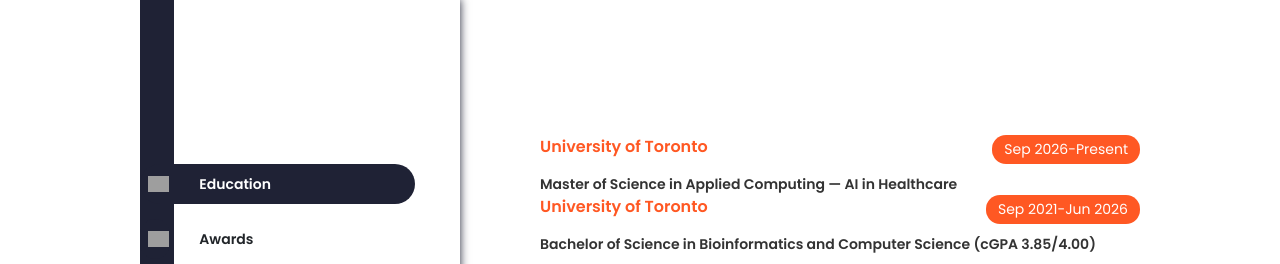
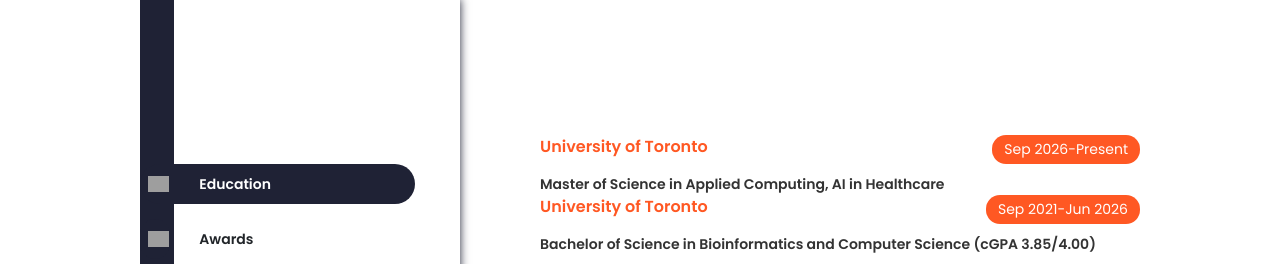
Before and after one commit to amcwong/portfolio-website-final, a React (Create React App) app in the folder client/: page / in a window 1280 px wide. Shown: the part 1666-1930 px from the top of the page. Built offline with nearby package versions, Linux system fonts and the light colour scheme; grey boxes are pictures that could not be loaded; a web font is replaced by a local one.

Commit message:
mod: drop the em dash from the master's degree line

```diff
--- a/client/src/PortfolioContainer/Resume/Resume.js
+++ b/client/src/PortfolioContainer/Resume/Resume.js
@@ -187,7 +187,7 @@
         <ResumeHeading
           heading={"University of Toronto"}
           subHeading={
-            "Master of Science in Applied Computing — AI in Healthcare"
+            "Master of Science in Applied Computing, AI in Healthcare"
           }
           fromDate={"Sep 2026"}
           toDate={"Present"}
```
